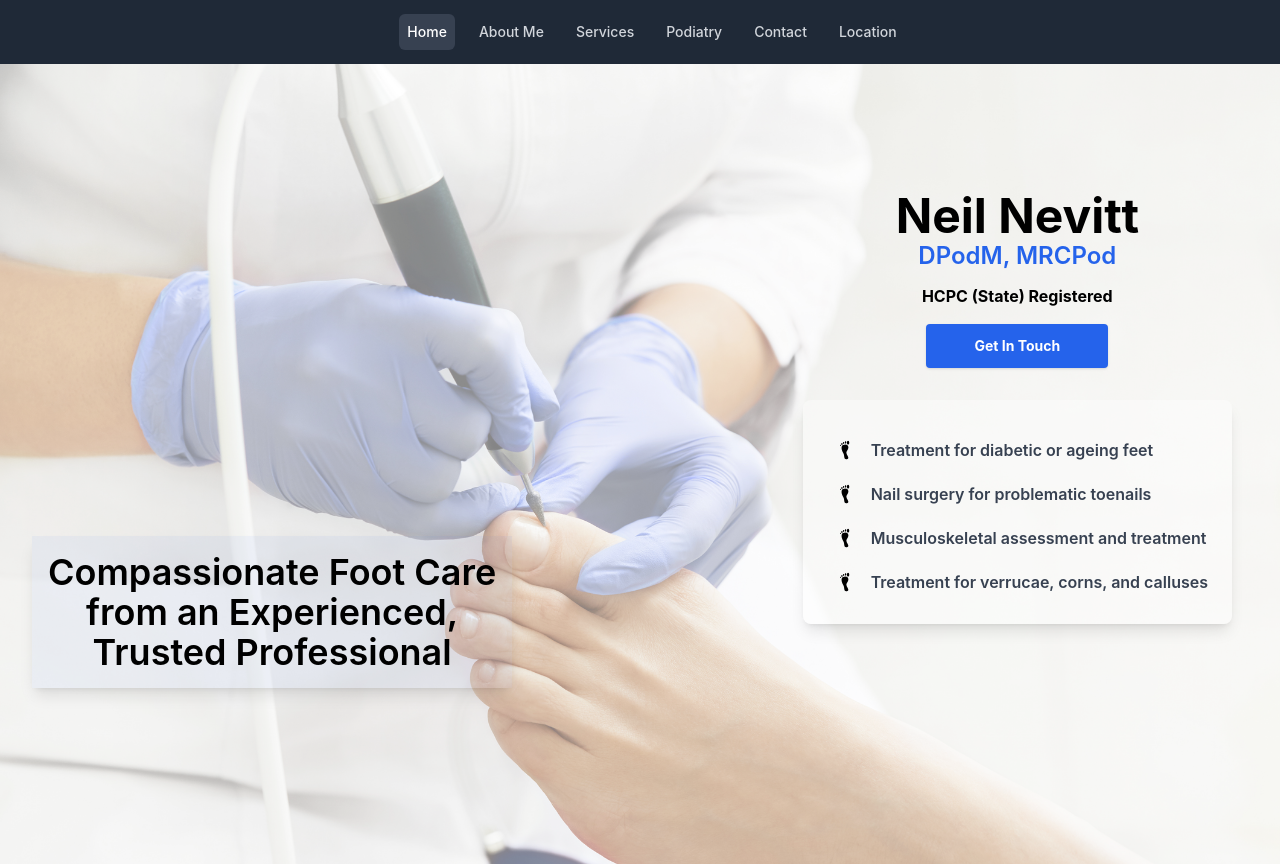
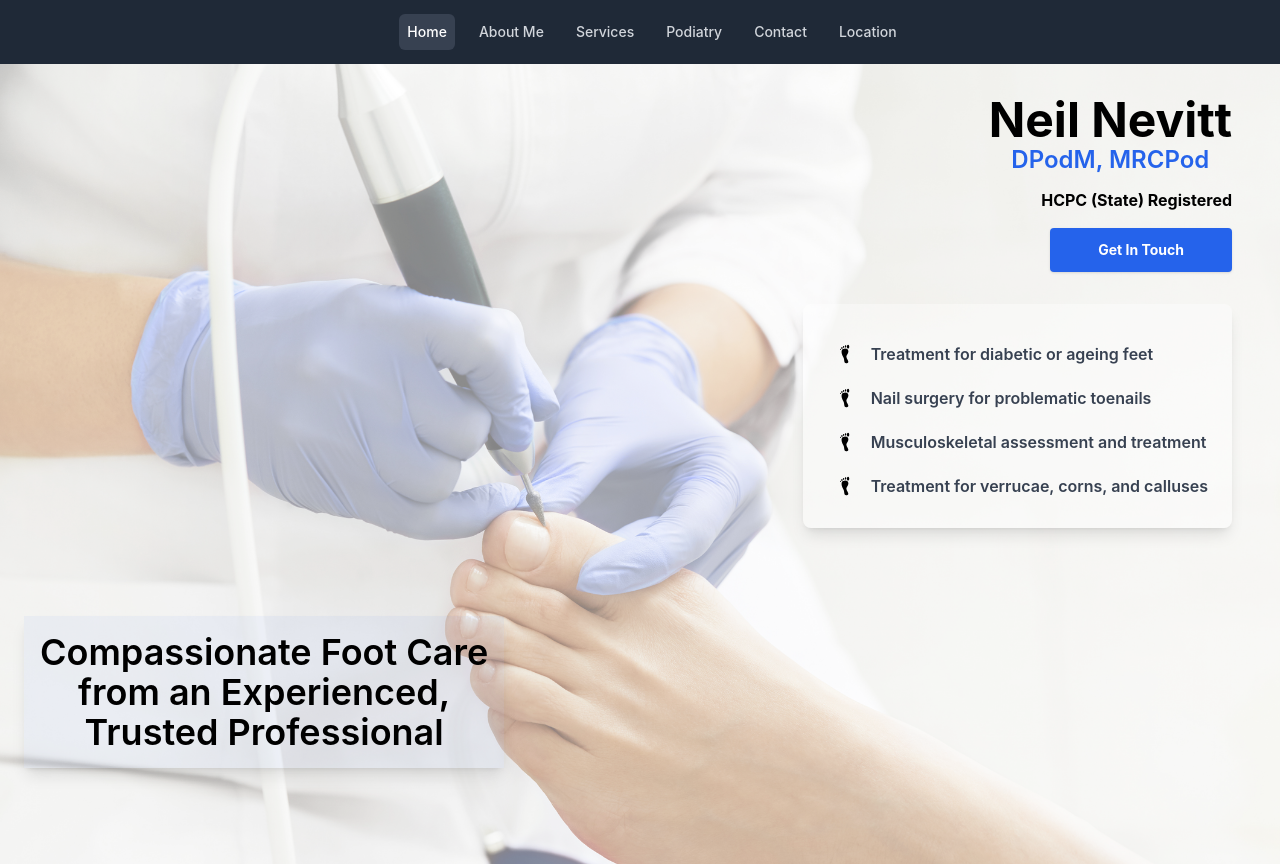
Before and after one commit to jacobadam/nn-podiatry, a React (Create React App) app: page / in a window 1280 px wide. Built offline with nearby package versions, Linux system fonts and the light colour scheme.

Commit message:
fix styling for homepage

```diff
--- a/src/Home.js
+++ b/src/Home.js
@@ -22,17 +22,17 @@ export default function Home() {
       <div className="absolute inset-0 bg-white/50"></div>
 
       {/* Container */}
-      <div className="flex flex-col lg:flex-row relative mx-auto max-w-screen-l px-12 lg:items-start lg:justify-between min-h-full">
+      <div className="flex flex-col lg:flex-row relative mx-auto max-w-screen-l pr-12 pl-6 2xl:pl-16 min-h-screen lg:justify-between">
         {/* Slogan */}
-        <blockquote class="p-4 my-4">
-          <p class="lg:absolute lg:bottom-0 lg:left-8 font-semibold text-2xl md:text-4xl leading-relaxed text-grey-900 text-center font-monserrat bg-blue-600 bg-opacity-5 p-4 shadow-lg">
+        <blockquote className="lg:flex-grow lg:flex lg:items-end lg:mb-24 2xl:mb-40">
+          <p className="font-semibold text-2xl md:text-4xl leading-relaxed text-grey-900 text-center font-monserrat bg-blue-600 bg-opacity-5 p-4 shadow-lg">
             Compassionate Foot Care <br /> from an Experienced, <br />
             Trusted Professional
           </p>
         </blockquote>
 
         {/* Info Section */}
-        <div className="flex flex-col text-center items-center mt-16 mb-16 lg:mt-32">
+        <div className="flex flex-col text-center items-center mt-16 mb-16 lg:mt-8 lg:items-end lg:w-1/2">
           <h1 id="home-title" className="font-bold text-5xl">
             Neil Nevitt
             <strong className="block text-center font-semibold text-2xl text-blue-600">
```
